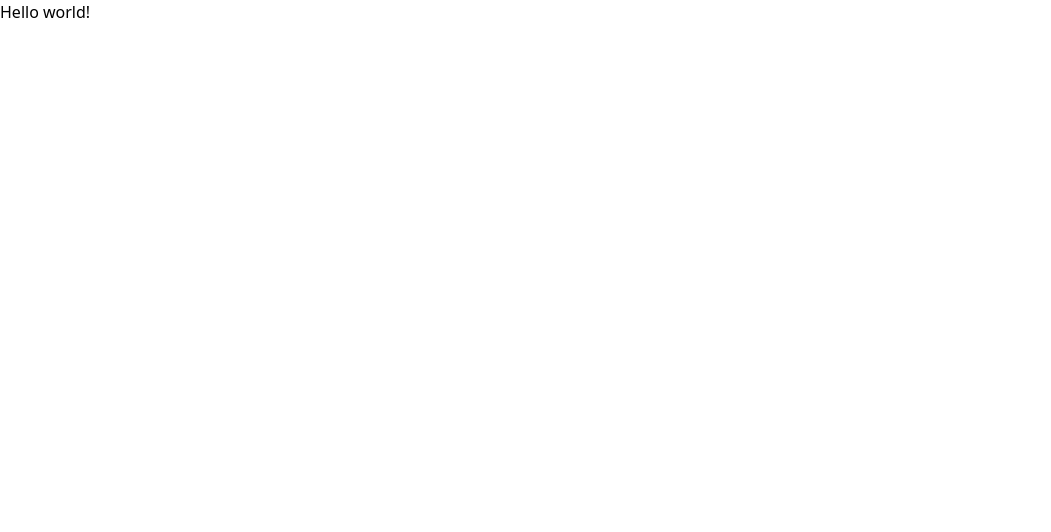
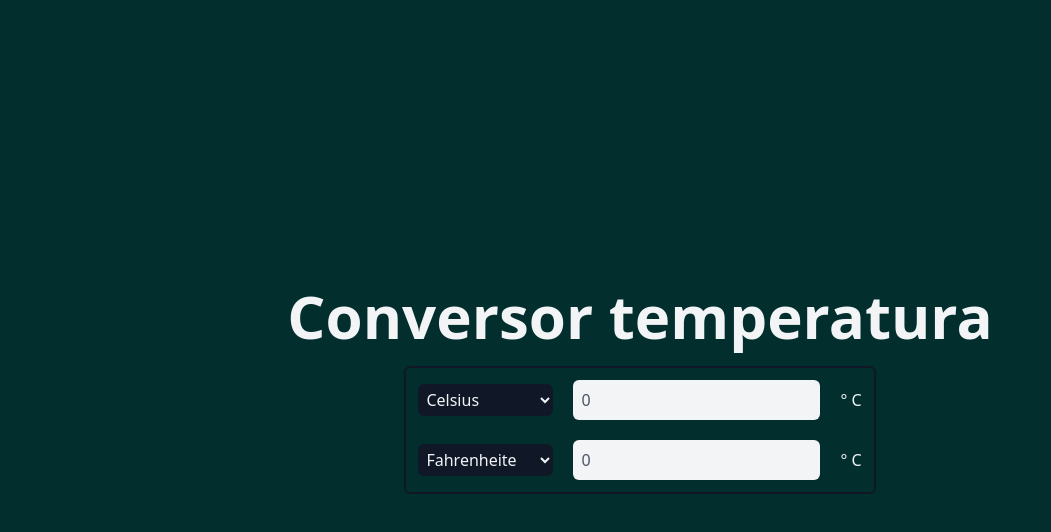
Before and after one commit to Leanfch/unit-conversor-react, a React (Vite) app: page / in a window 1280 px wide. Shown: the top 532 px of the page, without its empty margins (0-1051 px from the left). Built offline with nearby package versions, Linux system fonts and the light colour scheme.

Commit message:
add some styles and two inputs

```diff
--- a/src/App.tsx
+++ b/src/App.tsx
@@ -1,8 +1,48 @@
 function App() {
 	return (
-		<>
-			<div>Hello world!</div>
-		</>
+		<section className="bg-teal-950 w-screen h-screen flex flex-col items-center justify-center">
+			<p className="text-gray-100 font-bold text-6xl">
+				Conversor temperatura
+			</p>
+			<article className="text-gray-100 m-5">
+				<section className="border-2 border-gray-900 rounded-md p-3 flex flex-col">
+					<div className="mb-5">
+						<select
+							name="temp"
+							id="temp"
+							className="bg-gray-900 p-1 rounded-md pr-5"
+						>
+							<option value="celsius">Celsius</option>
+							<option value="fahrenheite">Fahrenheite</option>
+							<option value="kelvin">Kelvin</option>
+						</select>
+						<input
+							type="number"
+							placeholder="0"
+							className="bg-gray-100 text-gray-800 placeholder:text-gray-600 p-2 rounded-md mx-5"
+						/>
+                        <span>° C </span>{ /* DEBE SER DINAMICO */}
+					</div>
+					<div>
+						<select
+							name="temp"
+							id="temp"
+							className="bg-gray-900 p-1 rounded-md pr-5"
+                            >
+							<option value="fahrenheite">Fahrenheite</option>
+							<option value="celsius">Celsius</option>
+							<option value="kelvin">Kelvin</option>
+						</select>
+						<input
+							type="number"
+							placeholder="0"
+							className="bg-gray-100 text-gray-800 placeholder:text-gray-600 p-2 rounded-md mx-5"
+                            />
+                        <span>° C </span>{ /* DEBE SER DINAMICO */}
+					</div>
+				</section>
+			</article>
+		</section>
 	);
 }
 
```
